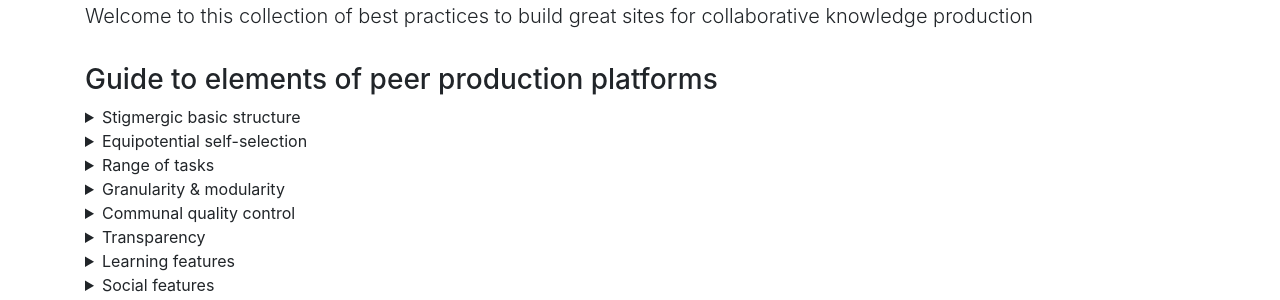
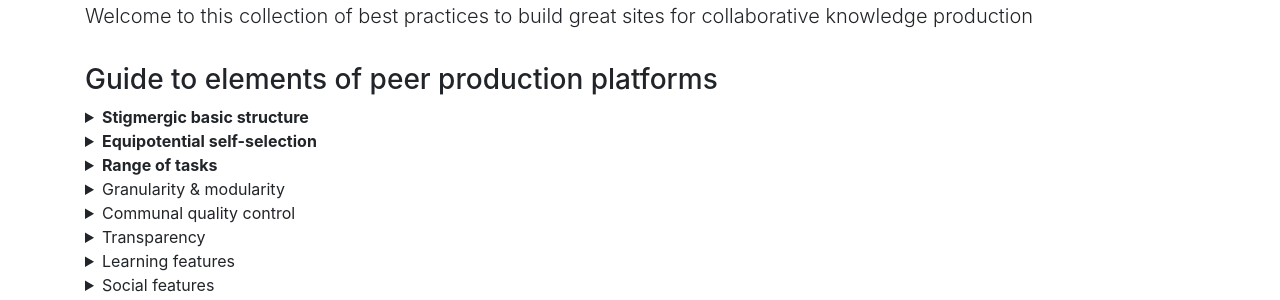
Before and after one commit to PeerProducedResearch/best-practices, a Jekyll site: the page built from index.html, in a window 1280 px wide. Shown: the part 152-452 px from the top of the page. Built offline with Jekyll 4.4.1, drawn with Linux system fonts in a browser that asks for light colours; nearby versions of some CDN libraries; some web fonts are replaced; the list of posts is cut into pages by our own code.

```diff
--- a/index.html
+++ b/index.html
@@ -5,17 +5,17 @@ title: Home
 
 <h3>Guide to elements of peer production platforms</h3>
 <details>
-  <summary>Stigmergic basic structure</summary>
+  <summary><b>Stigmergic basic structure</b></summary>
   <p> tbd </p>
 </details>
 
 <details>
-  <summary>Equipotential self-selection</summary>
+  <summary><b>Equipotential self-selection</b></summary>
   <p> tbd </p>
 </details>
 
 <details>
-  <summary>Range of tasks</summary>
+  <summary><b>Range of tasks</b></summary>
   <p> tbd </p>
 </details>
 
```
